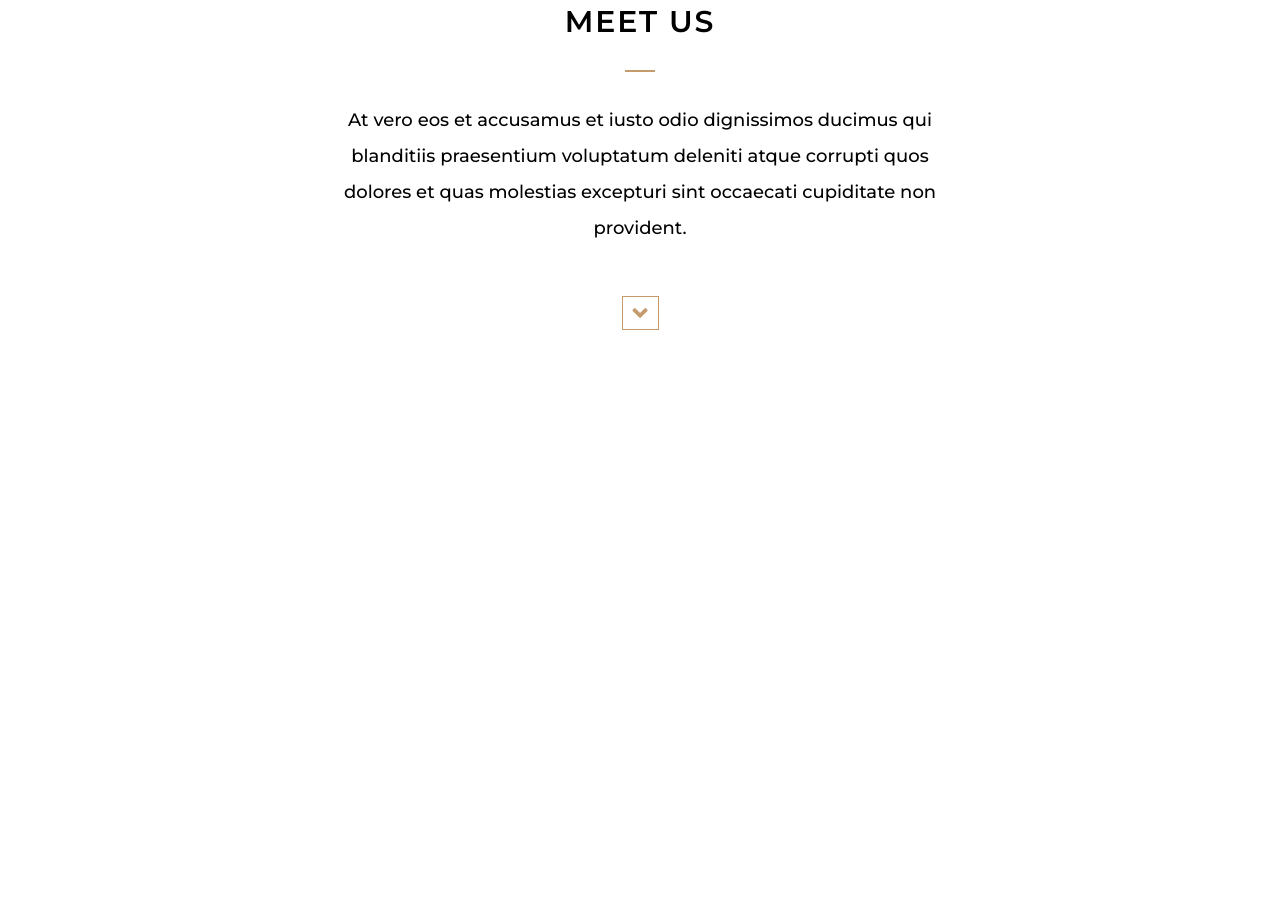
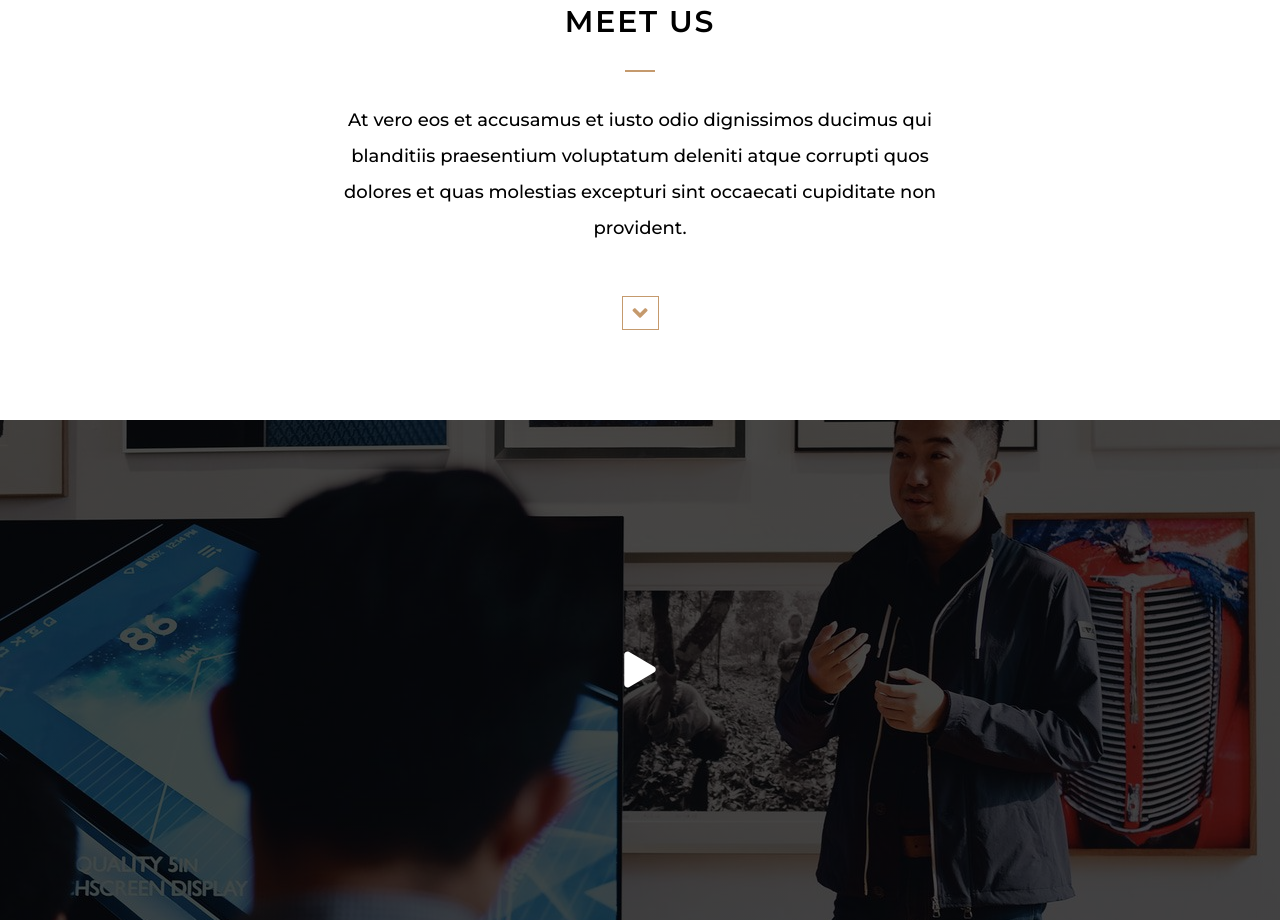
Before and after one commit to yusufisbilir/We-Make-Website, a plain HTML site: page docs/index.html in a window 1280 px wide. Shown: the part 887-1807 px from the top of the page. Before the commit the page ends 1307 px from the top, so only its background shows below. Drawn offline with Linux system fonts and the light colour scheme.

Commit message:
video part done

```diff
--- a/docs/Css/main.css
+++ b/docs/Css/main.css
@@ -32,6 +32,7 @@ header{
     display: flex;
     align-items: center;
     justify-content: center;
+    background-attachment: fixed;
 }
 .header-content{
     display: flex;
@@ -102,5 +103,24 @@ nav.menu i{
     margin: 0 auto;
     margin-bottom: 50px;
 }
+/* meet us end */
 
-/* meet us end */
+/* video start */
+#video{
+    background:linear-gradient(rgba(0, 0, 0, 0.7),rgba(0, 0, 0, 0.7)), url("../images/video.jpg") no-repeat center;
+    height: 500px;
+    display: flex;
+    align-items: center;
+    justify-content: center;
+    background-attachment: fixed;
+}
+.video i{
+    font-size: 36px;
+    color: #fff;
+    transition: .2s all;
+    cursor: pointer;
+}
+.video i:hover{
+    font-size: 48px;
+}
+/* video end */
--- a/docs/index.html
+++ b/docs/index.html
@@ -54,6 +54,14 @@
     </section>
     <!-- meet us end -->
 
+    <!-- video start -->
+    <section id="video">
+        <div class="video">
+            <i class="fas fa-play"></i>
+        </div>
+    </section>
+    <!-- video end -->
+
 
 
 
```
Also changed, not shown: docs/images/video.jpg (added).
